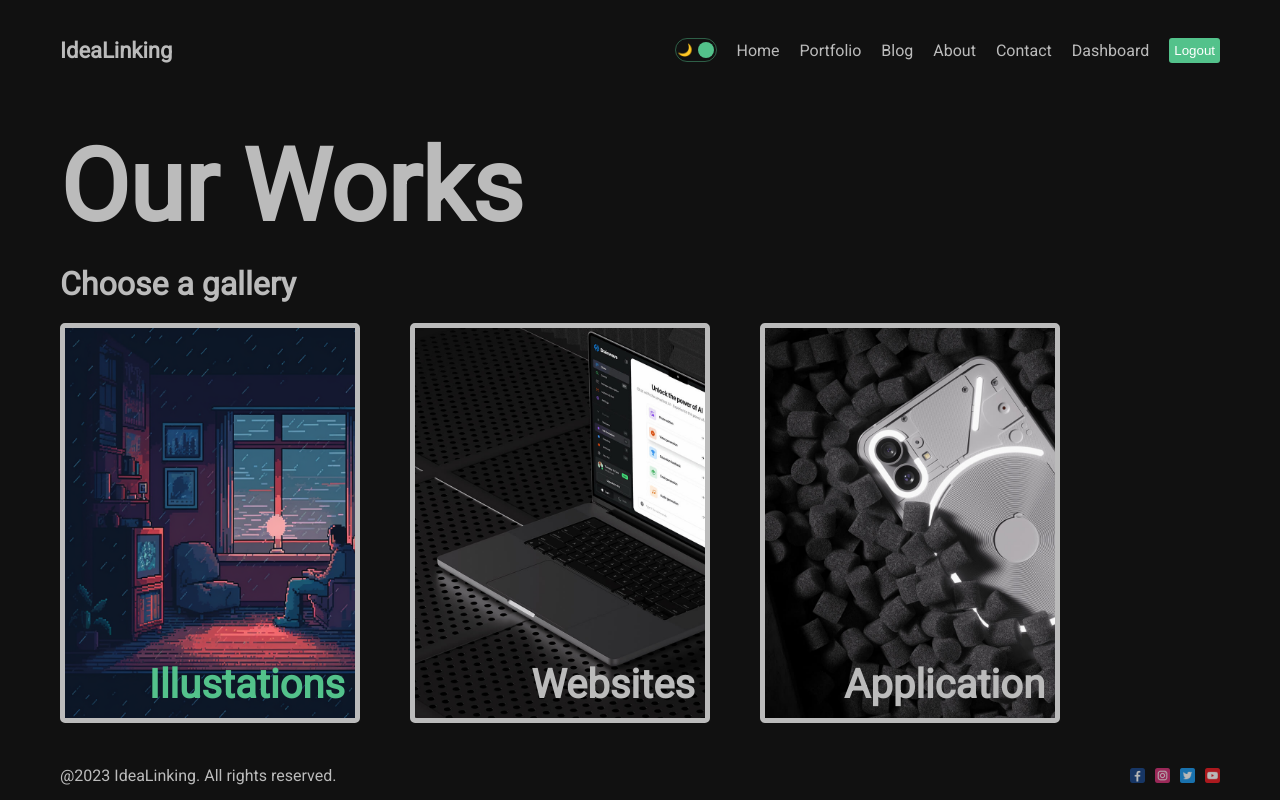
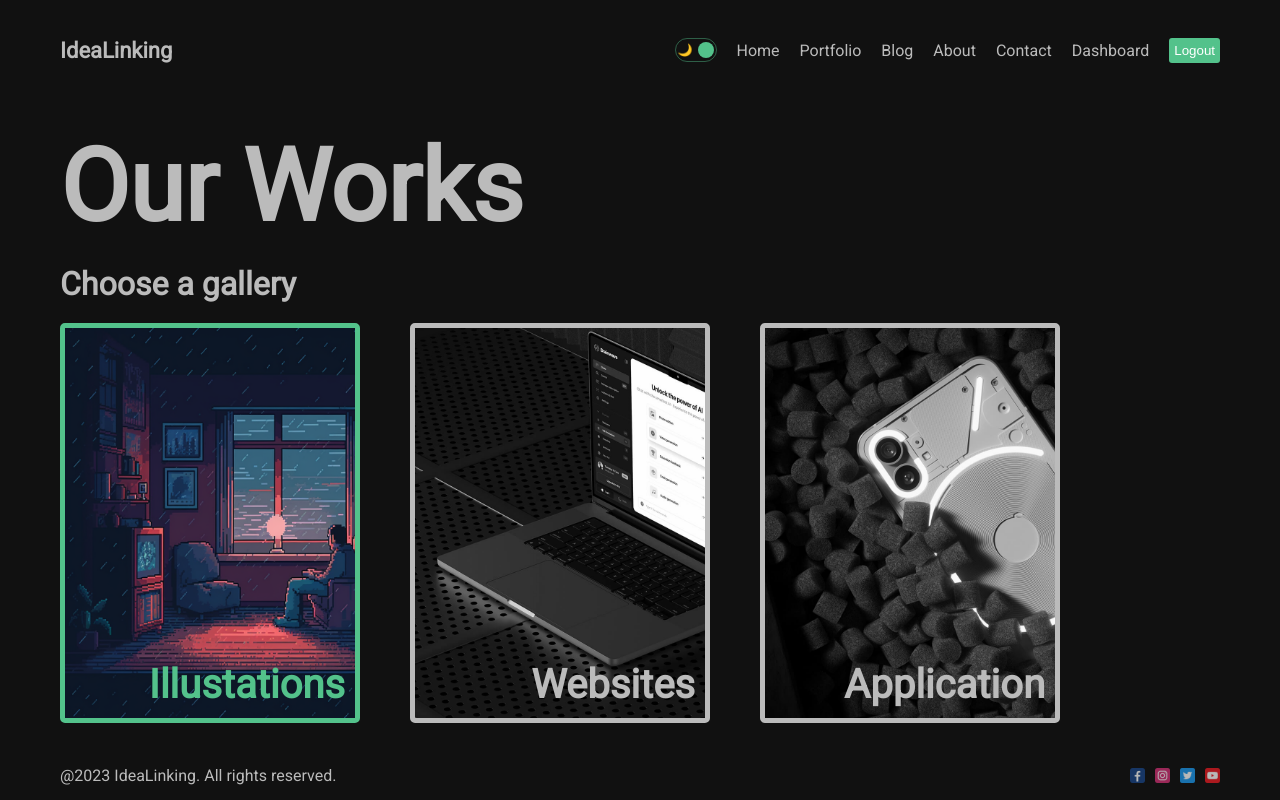
Before and after one commit to jemishsakariya/Blog-MERN-Stack-Application, a React (Create React App) app in the folder client/: page /portfolio in a window 1280 px wide. In both pictures the pointer is over the link "Illustations". Built offline with nearby package versions, Linux system fonts and the light colour scheme; the HTML template or start-up script is replaced by a standard one.

Commit message:
added some extra styling

```diff
--- a/client/src/App.css
+++ b/client/src/App.css
@@ -41,3 +41,7 @@ a {
   flex-direction: column;
   justify-content: space-between;
 }
+
+::selection {
+  color: #65eca9;
+}
--- a/client/src/pages/blog/blogpost.module.css
+++ b/client/src/pages/blog/blogpost.module.css
@@ -35,7 +35,7 @@
     height: 100%;
 }
 
-.author span{
+.author span {
     display: flex;
     gap: 4px;
 }
--- a/client/src/pages/contact/contact.module.css
+++ b/client/src/pages/contact/contact.module.css
@@ -50,3 +50,13 @@
     font-size: 18px;
     font-weight: bold;
 }
+
+.input:hover,
+.textArea:hover {
+    border: 3px solid #3dc07e;
+}
+
+.input:focus,
+.textArea:focus {
+    border: 3px solid #3dc07e;
+}
--- a/client/src/pages/portfolio/portfolio.module.css
+++ b/client/src/pages/portfolio/portfolio.module.css
@@ -18,14 +18,20 @@
 
 .item:nth-child(1) {
     background: url("../../assets/illustration.png");
+    filter: grayscale(100%);
+    transition: all 0.4s ease;
 }
 
 .item:nth-child(2) {
     background: url("../../assets/websites.jpg");
+    filter: grayscale(100%);
+    transition: all 0.4s ease;
 }
 
 .item:nth-child(3) {
     background: url("../../assets/apps.jpg");
+    filter: grayscale(100%);
+    transition: all 0.4s ease;
 }
 
 .title {
@@ -40,3 +46,18 @@
 .item:hover .title {
     color: #53c28b;
 }
+
+.item:nth-child(1):hover {
+    border: 5px solid #53c28b;
+    filter: grayscale(0);
+}
+
+.item:nth-child(2):hover {
+    border: 5px solid #53c28b;
+    filter: grayscale(0);
+}
+
+.item:nth-child(3):hover {
+    border: 5px solid #53c28b;
+    filter: grayscale(0);
+}
```
Also changed, not shown: client/src/pages/blog/blog.module.css (+7 -0 lines).
